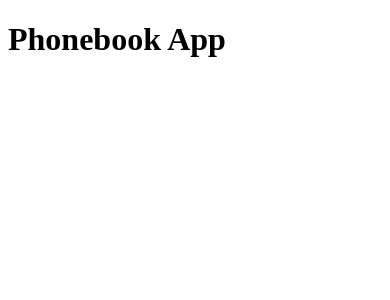
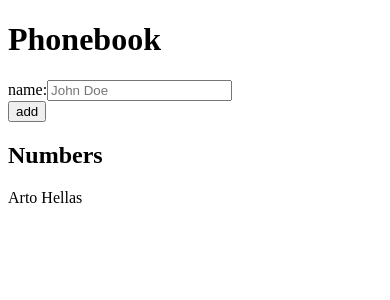
Before and after one commit to serfoll/fso_part2, a React (Vite) app in the folder phonebook/: page / in a window 390 px wide. Shown: the top 300 px of the page. Built offline with nearby package versions, Linux system fonts and the light colour scheme.

Commit message:
Add name to phonebook

```diff
--- a/phonebook/src/App.jsx
+++ b/phonebook/src/App.jsx
@@ -1,11 +1,61 @@
 /** @format */
 
-function App() {
+import { useState } from "react";
+
+const Persons = ({ persons }) => (
+  <div>
+    {persons.map((person) => (
+      <p key={person.name}>{person.name}</p>
+    ))}
+  </div>
+);
+
+const App = () => {
+  const [persons, setPersons] = useState([{ name: "Arto Hellas" }]);
+  const [newName, setNewName] = useState("");
+
+  const addNewName = (e) => {
+    e.preventDefault();
+
+    if (!newName || newName === "") {
+      alert("Name can't be empty");
+      return;
+    }
+
+    const newPerson = {
+      name: newName,
+    };
+
+    console.log("add: ", newPerson);
+
+    setPersons(persons.concat(newPerson));
+    setNewName("");
+  };
+
   return (
     <div>
-      <h1>Phonebook App</h1>
+      <h1>Phonebook</h1>
+
+      <form onSubmit={addNewName}>
+        <div>
+          <label htmlFor="newName">name:</label>
+          <input
+            id="newName"
+            name="newName"
+            placeholder="John Doe"
+            value={newName}
+            onChange={(e) => setNewName(e.target.value)}
+          />
+        </div>
+        <div>
+          <button type="submit">add</button>
+        </div>
+      </form>
+
+      <h2>Numbers</h2>
+      <Persons persons={persons} />
     </div>
   );
-}
+};
 
 export default App;
```
